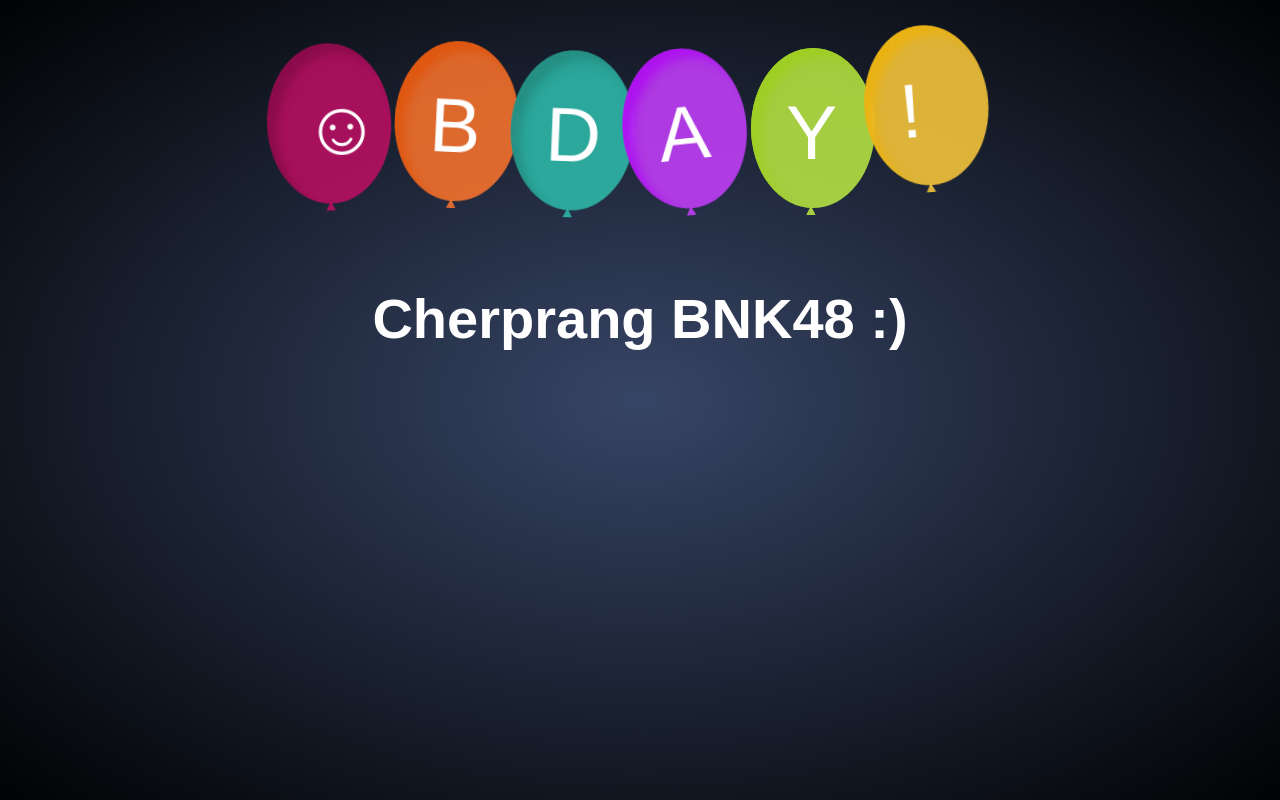
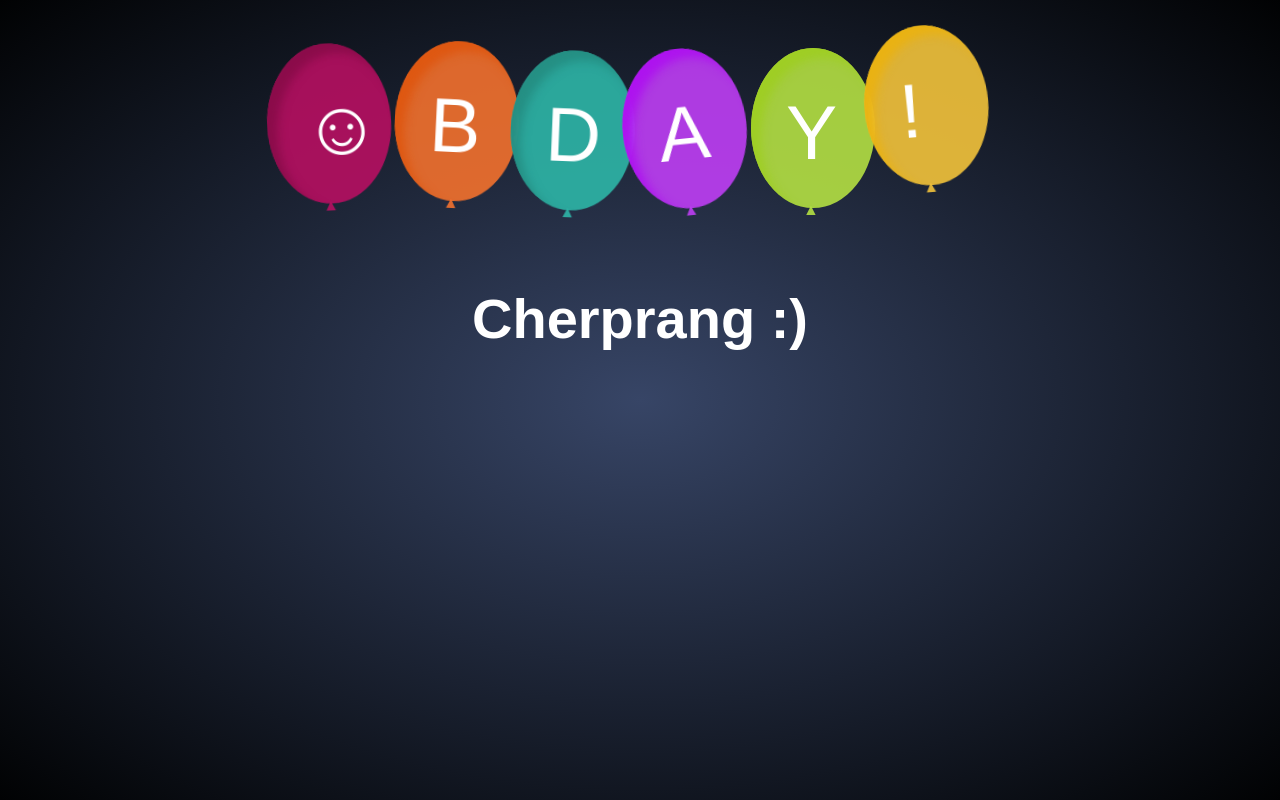
Before and after one commit to jutha1990/testFirebasehosting, a plain HTML site: page public/index.html in a window 1280 px wide. Drawn offline with Linux system fonts and the light colour scheme; a web font is replaced by a local one.

Commit message:
change name

```diff
--- a/public/index.html
+++ b/public/index.html
@@ -302,7 +302,7 @@
                 <div><span>!</span>
                 </div>
             </div>
-             <h1>Cherprang BNK48 :)</h1>
+             <h1>Cherprang :)</h1>
 
         </div>
         <script>
```
